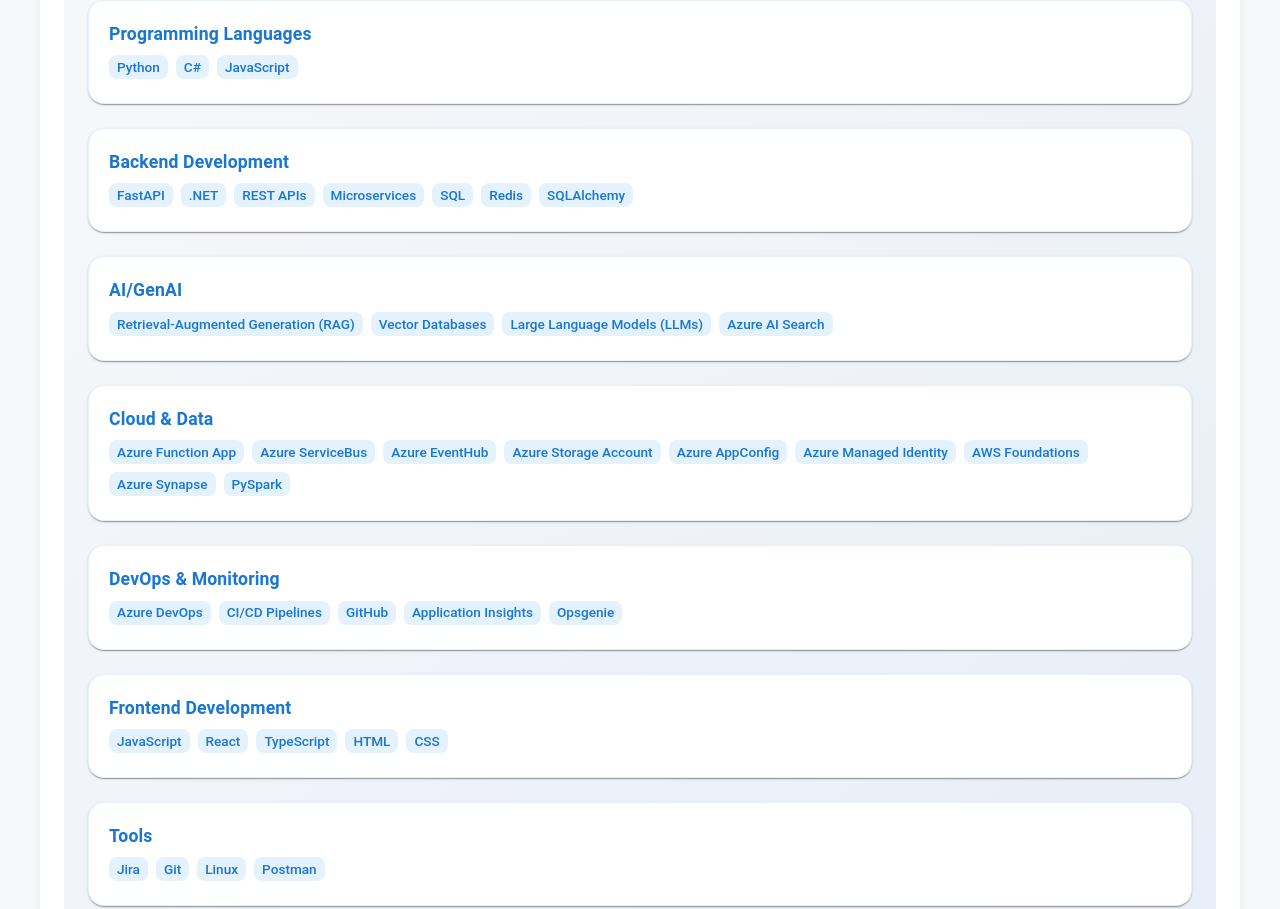
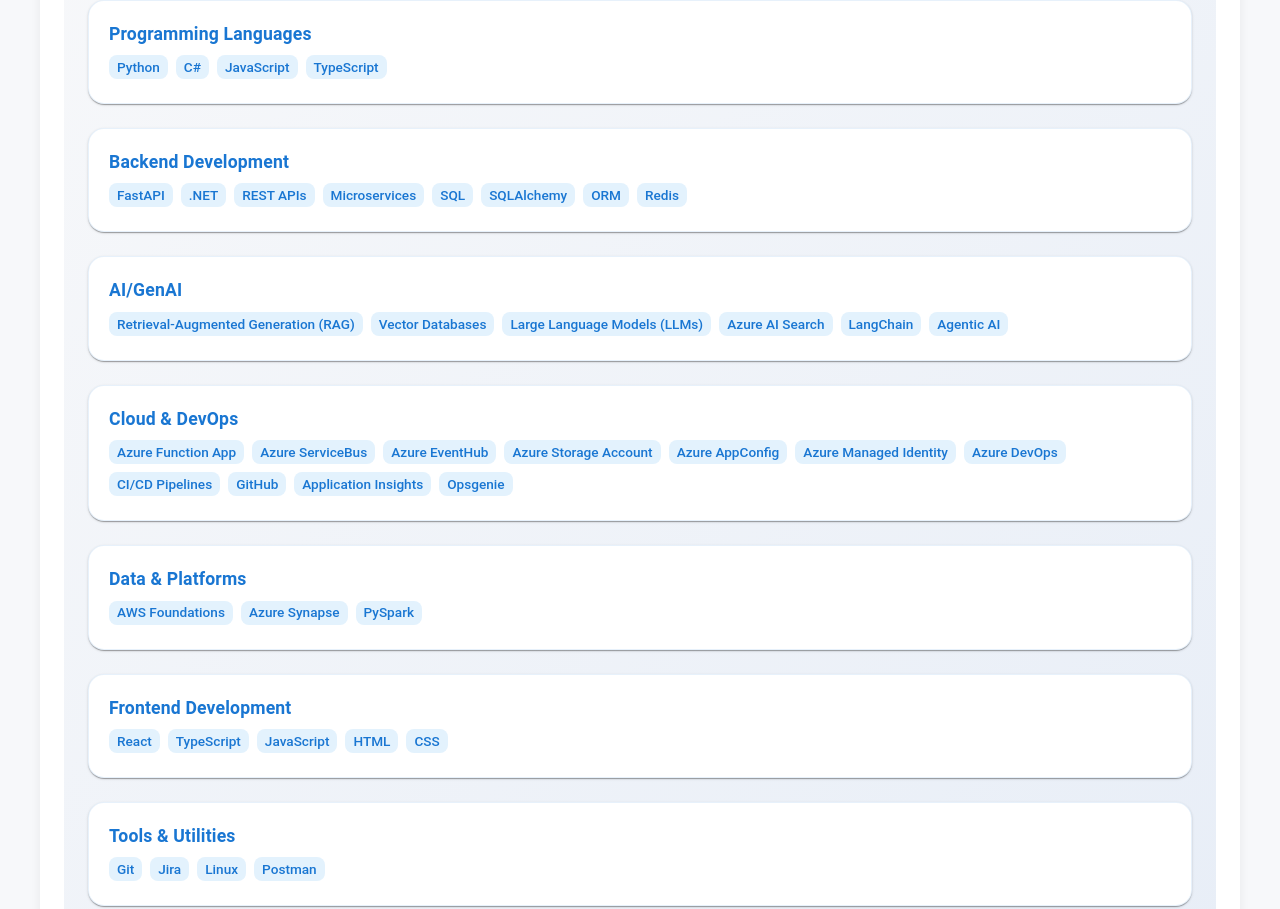
Before and after one commit to mbharti321/manish-portfolio, a React (Create React App) app: page / in a window 1280 px wide. Shown: the part 902-1811 px from the top of the page. Built offline with nearby package versions, Linux system fonts and the light colour scheme.

Commit message:
enhance skills section by adding TypeScript and new AI/GenAI technologies; update CSS for highlighting

```diff
--- a/src/components/Skills/Skills.js
+++ b/src/components/Skills/Skills.js
@@ -7,6 +7,7 @@
     "Python",
     "C#",
     "JavaScript",
+    "TypeScript",
   ],
   "Backend Development": [
     "FastAPI",
@@ -14,43 +15,46 @@
     "REST APIs",
     "Microservices",
     "SQL",
+    "SQLAlchemy",
+    "ORM",
     "Redis",
-    "SQLAlchemy",
   ],
   "AI/GenAI": [
     "Retrieval-Augmented Generation (RAG)",
     "Vector Databases",
     "Large Language Models (LLMs)",
     "Azure AI Search",
+    "LangChain",
+    "Agentic AI",
   ],
-  "Cloud & Data": [
+  "Cloud & DevOps": [
     "Azure Function App",
     "Azure ServiceBus",
     "Azure EventHub",
     "Azure Storage Account",
     "Azure AppConfig",
     "Azure Managed Identity",
-    "AWS Foundations",
-    "Azure Synapse",
-    "PySpark",
-  ],
-  "DevOps & Monitoring": [
     "Azure DevOps",
     "CI/CD Pipelines",
     "GitHub",
     "Application Insights",
     "Opsgenie",
   ],
+  "Data & Platforms": [
+    "AWS Foundations",
+    "Azure Synapse",
+    "PySpark",
+  ],
   "Frontend Development": [
-    "JavaScript",
     "React",
     "TypeScript",
+    "JavaScript",
     "HTML",
     "CSS",
   ],
-  "Tools": [
+  "Tools & Utilities": [
+    "Git",
     "Jira",
-    "Git",
     "Linux",
     "Postman",
   ],
```
Also changed, not shown: src/components/Skills/Skills.css (+27 -0 lines).
